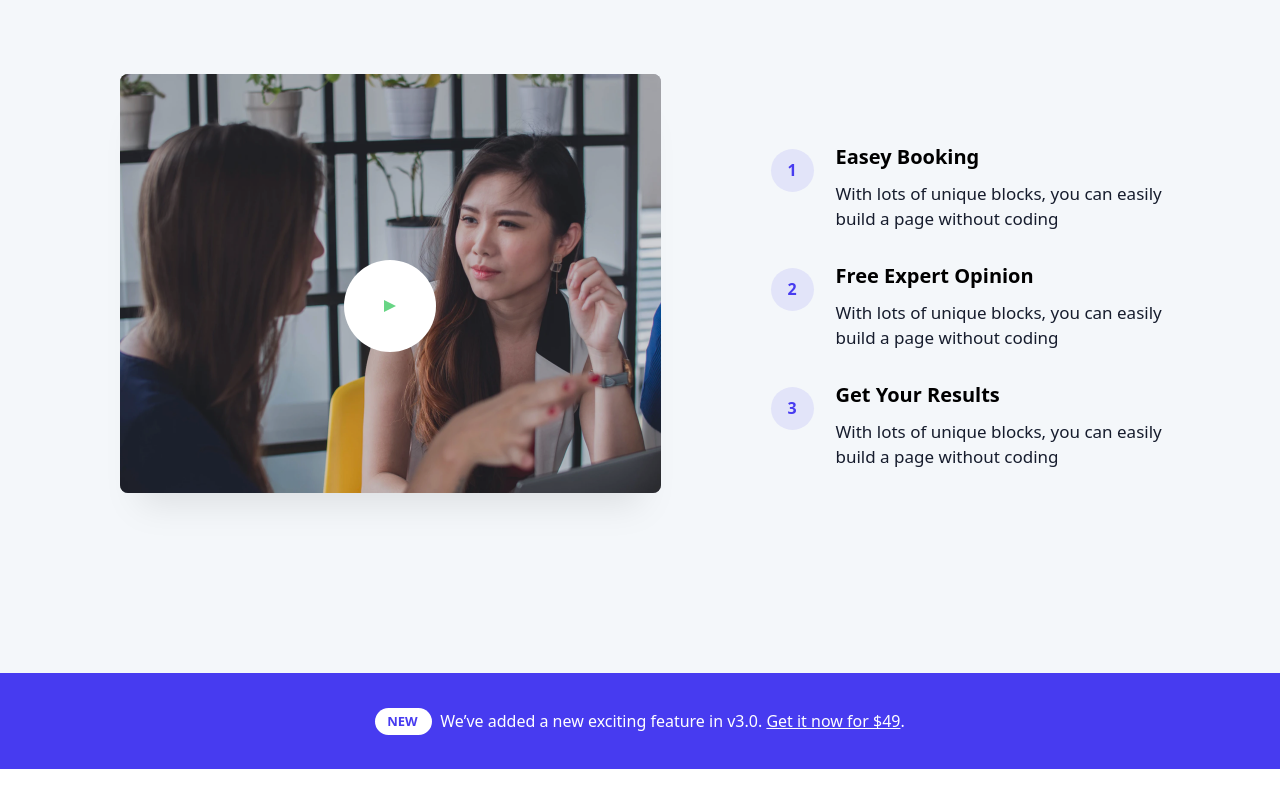
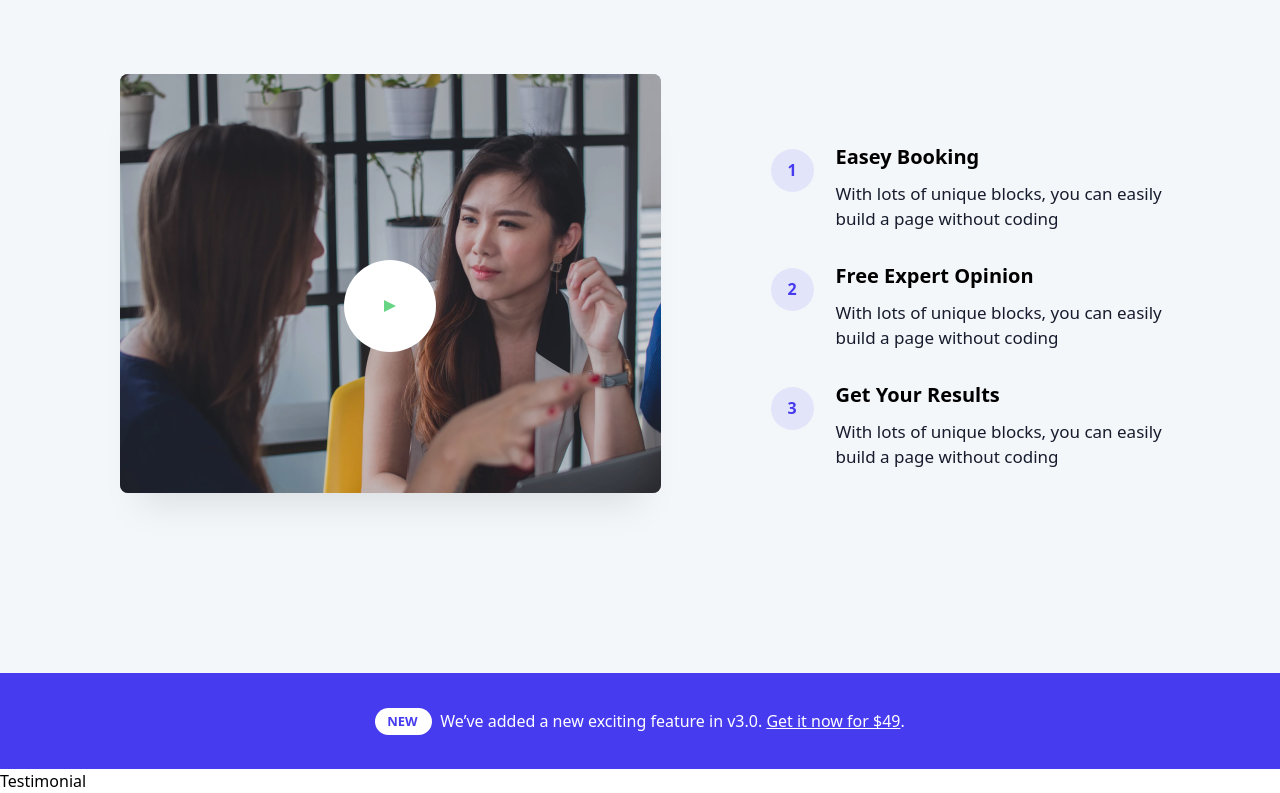
Before and after one commit to Omid-Gharavi/Consultation, a Next.js app: page / in a window 1280 px wide. Shown: the part 1829-2622 px from the top of the page. Before the commit the page ends 2598 px from the top, so only its background shows below. Built offline with nearby package versions, Linux system fonts and the light colour scheme.

Commit message:
add: Testimonial component

```diff
--- /dev/null
+++ b/src/components/testimonial/Testimonial.jsx
@@ -0,0 +1,9 @@
+import React from 'react'
+
+const Testimonial = () => {
+    return (
+        <div>Testimonial</div>
+    )
+}
+
+export default Testimonial
--- a/src/pages/index.js
+++ b/src/pages/index.js
@@ -5,6 +5,7 @@
 import Facts from "@/components/facts/Facts";
 import Services from "@/components/Services/Services";
 import Content from "@/components/content/Content";
+import Testimonial from "@/components/testimonial/Testimonial";
 
 export default function Home() {
   return (
@@ -17,6 +18,7 @@
       <Facts />
       <Services />
       <Content />
+      <Testimonial />
     </main>
   );
 }
```
